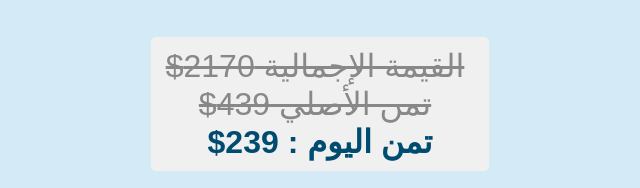
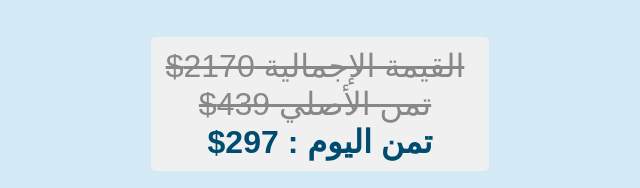
Before and after one commit to Soulaymane01/startover, a plain HTML site: page index.html in a window 1280 px wide. Shown: the part 2800-2988 px from the top of the page, 320-960 px from the left. Drawn offline with Linux system fonts and the light colour scheme.

Commit message:
Price change

```diff
--- a/index.html
+++ b/index.html
@@ -183,7 +183,7 @@
             <div class="price-section">
                 <span class="original-price"> القيمة الإجمالية 2170$</span>
                 <span class="original-price"> تمن الأصلي 439$ </span>
-                <span class="discounted-price">تمن اليوم : 239$ </span>
+                <span class="discounted-price">تمن اليوم : 297$ </span>
             </div>
             <button class="cta-button">سجل الآن</button>
         </div>
```
